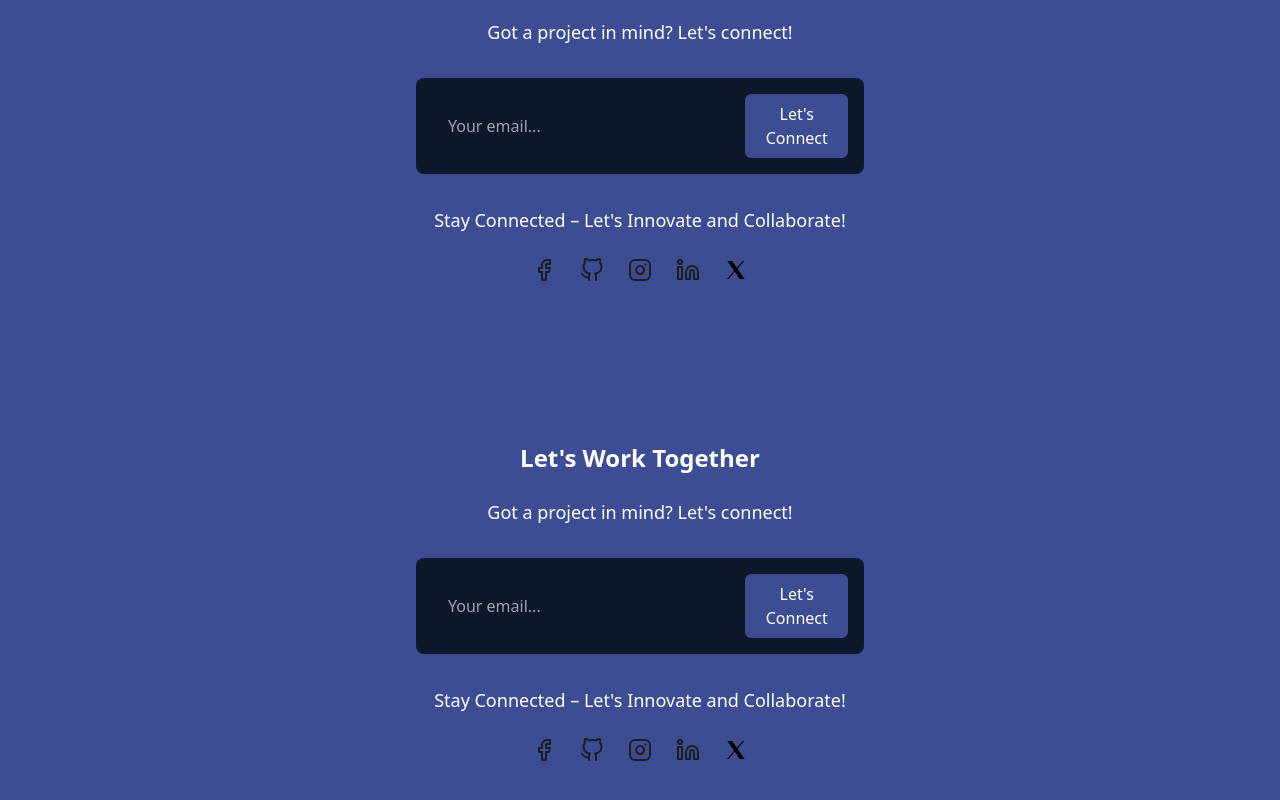
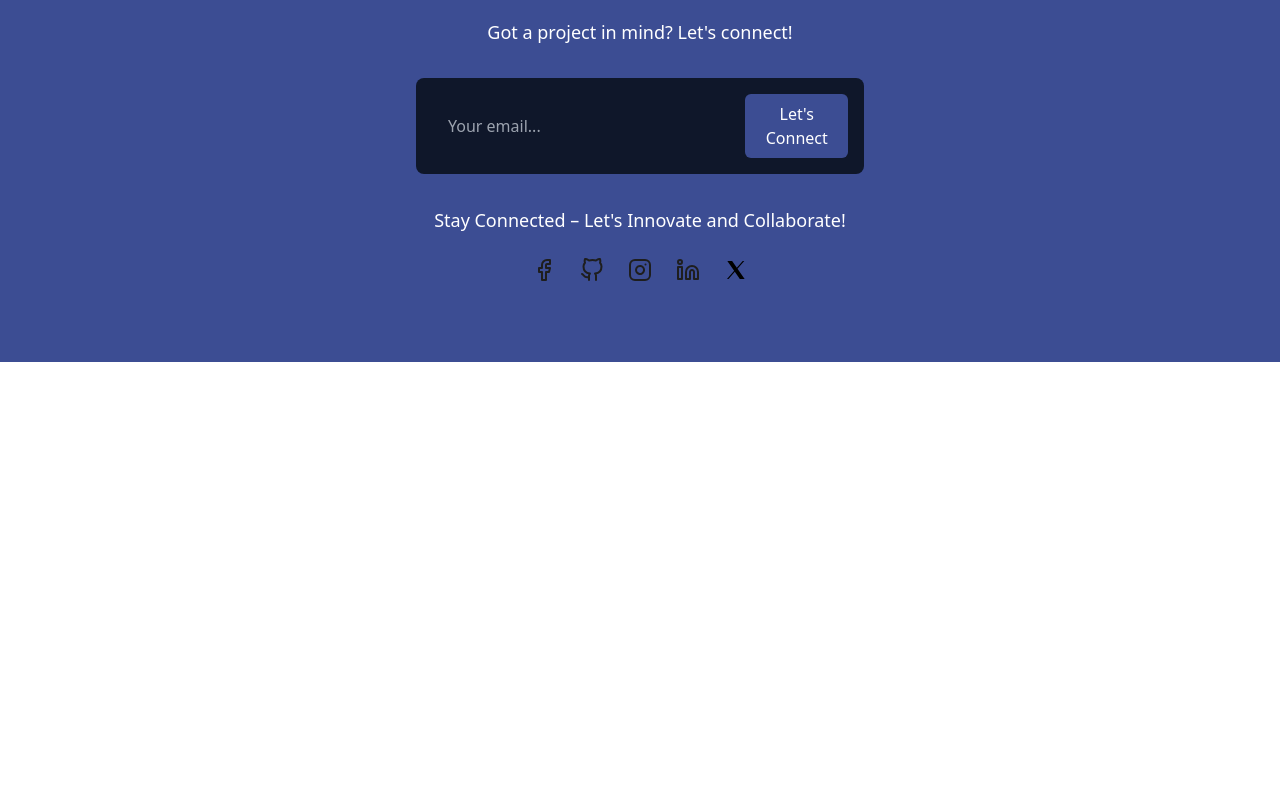
Before and after one commit to rizwanahme06/portfolio, a Next.js app: page / in a window 1280 px wide. Shown: the part 3623-4423 px from the top of the page. After the commit the page ends 3985 px from the top, so only its background shows below. Built offline with nearby package versions, Linux system fonts and the light colour scheme.

Commit message:
remove component

```diff
--- a/src/app/page.tsx
+++ b/src/app/page.tsx
@@ -6,7 +6,6 @@ import SkillChart from "@/component/Chart";
 import ProjectList from '@/data/home/projects.json'
 import SocialIcon from '@/data/home/socialIcon.json'
 import Link from "next/link";
-import { Footer } from "@/component/footer/Footer";
 
 const Home = () => {
   return (
@@ -119,7 +118,6 @@ const Home = () => {
           ))}
         </div>
       </section>
-      <Footer/>
 
     </>
   );
```
